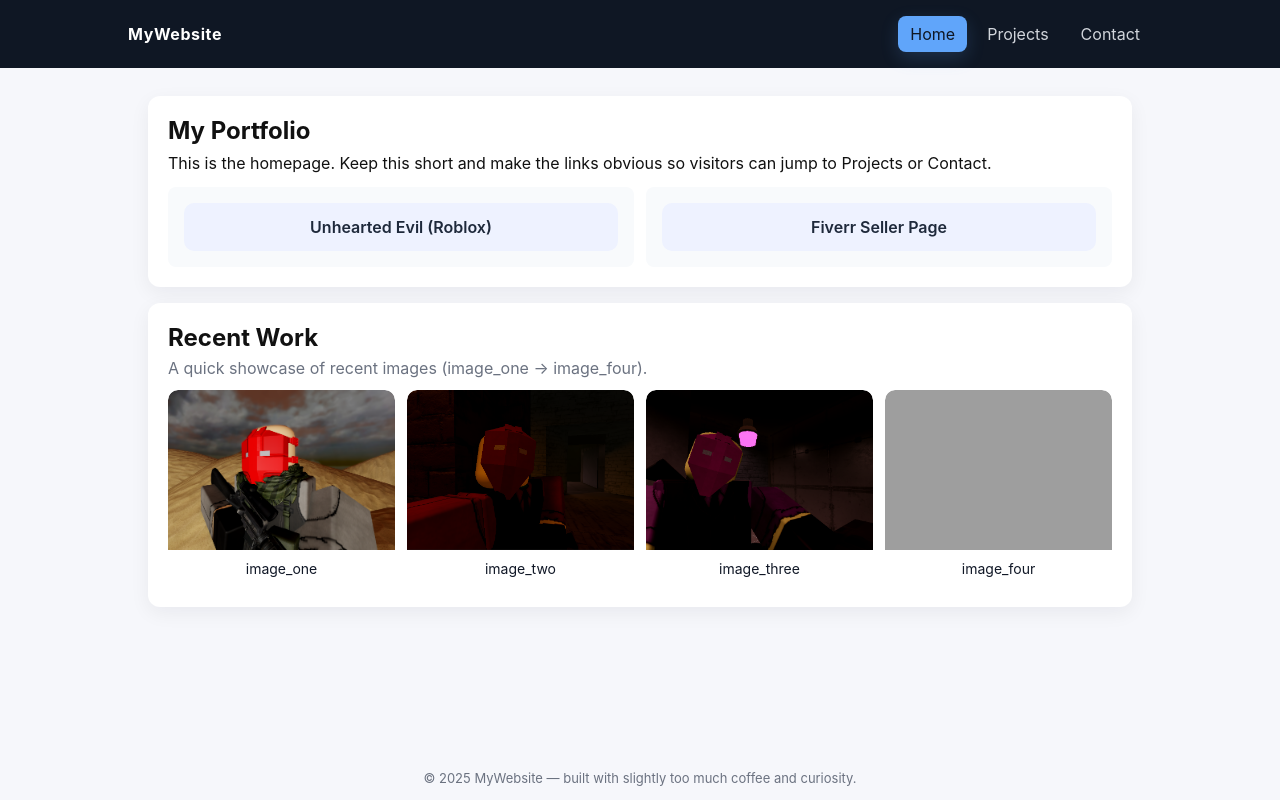
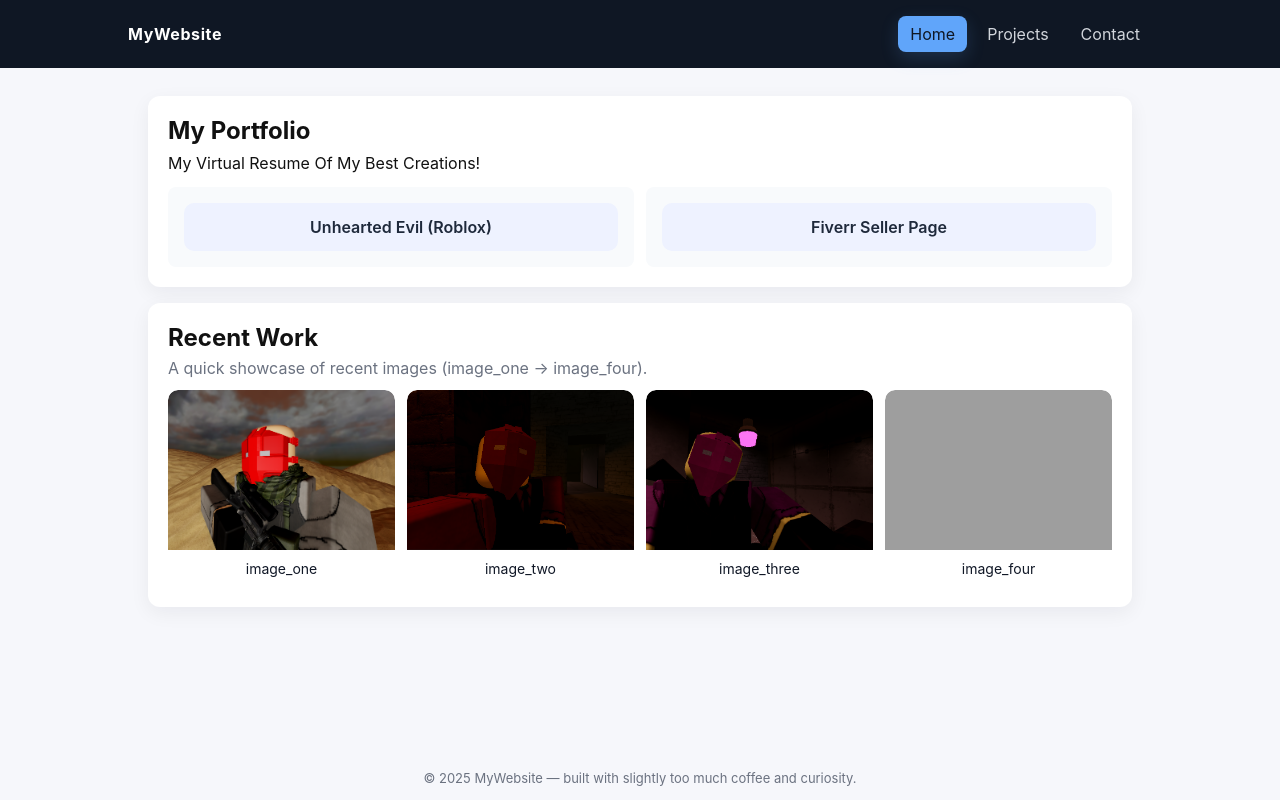
Before and after one commit to Spectrom47/home, a plain HTML site: page index.html in a window 1280 px wide. Drawn offline with Linux system fonts and the light colour scheme; grey boxes are pictures that could not be loaded.

```diff
--- a/index.html
+++ b/index.html
@@ -64,7 +64,7 @@
   <main>
     <section id="home">
       <h1>My Portfolio</h1>
-      <p style="margin-top:8px;">This is the homepage. Keep this short and make the links obvious so visitors can jump to Projects or Contact.</p>
+      <p style="margin-top:8px;">My Virtual Resume Of My Best Creations!</p>
 
       <!-- Features -->
       <div class="row" style="margin-top:14px;">
```
